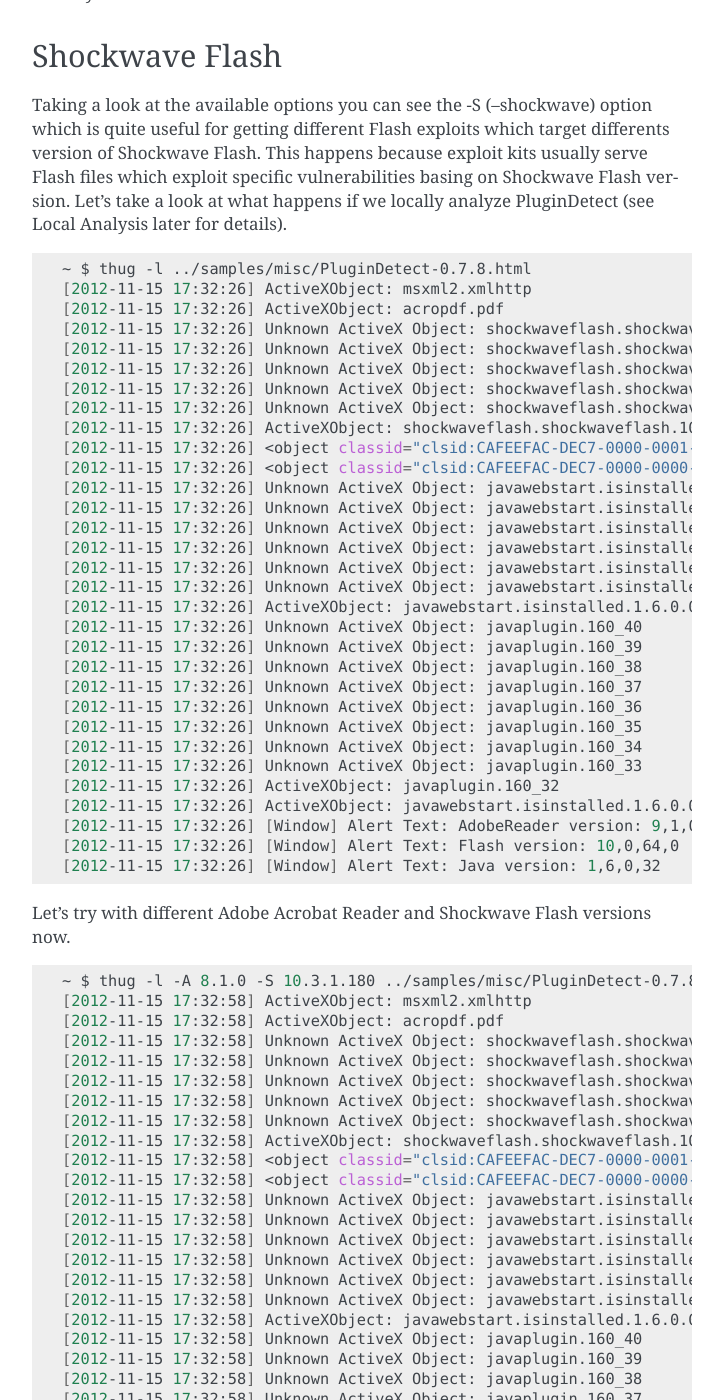
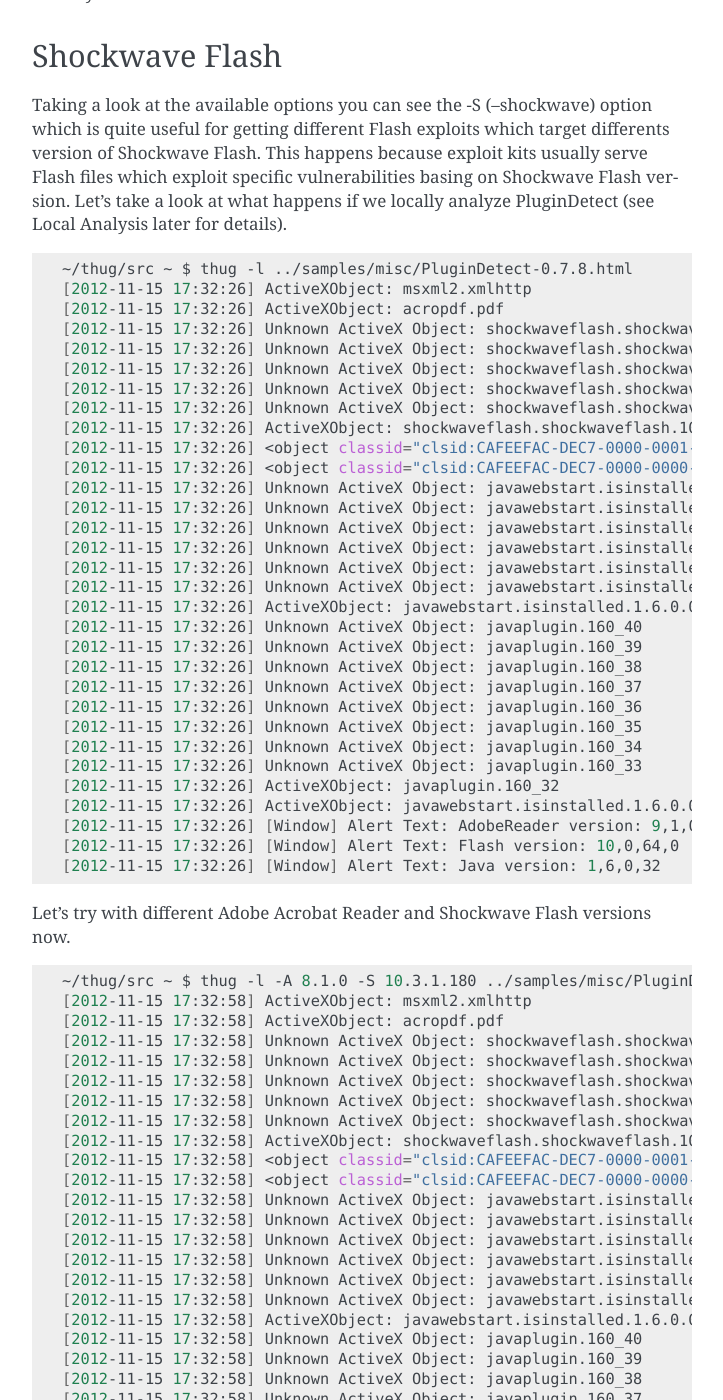
Before and after one commit to buffer/thug, a Sphinx documentation site: the page built from doc/source/usage.rst, in a window 1280 px wide and 1400 px high, scrolled down 9019 px. Shown: the whole window, without its empty margins (388-1111 px from the left). Built offline with Sphinx 7.4.7, drawn with Linux system fonts in a browser that asks for light colours; pages that are not in the unit, such as notebooks, are missing from menus.

Commit message:
Minor documentation changes

```diff
--- a/doc/source/usage.rst
+++ b/doc/source/usage.rst
@@ -477,7 +477,7 @@
 
 .. code-block:: sh
 
-        ~ $ thug -l ../samples/misc/PluginDetect-0.7.8.html
+        ~/thug/src ~ $ thug -l ../samples/misc/PluginDetect-0.7.8.html
         [2012-11-15 17:32:26] ActiveXObject: msxml2.xmlhttp
         [2012-11-15 17:32:26] ActiveXObject: acropdf.pdf
         [2012-11-15 17:32:26] Unknown ActiveX Object: shockwaveflash.shockwaveflash.15
@@ -514,7 +514,7 @@
 
 .. code-block:: sh
 
-        ~ $ thug -l -A 8.1.0 -S 10.3.1.180 ../samples/misc/PluginDetect-0.7.8.html
+        ~/thug/src ~ $ thug -l -A 8.1.0 -S 10.3.1.180 ../samples/misc/PluginDetect-0.7.8.html
         [2012-11-15 17:32:58] ActiveXObject: msxml2.xmlhttp
         [2012-11-15 17:32:58] ActiveXObject: acropdf.pdf
         [2012-11-15 17:32:58] Unknown ActiveX Object: shockwaveflash.shockwaveflash.15
@@ -556,7 +556,7 @@
 
 .. code-block:: sh
 
-        ~ $ thug -l ../samples/misc/PluginDetect-0.7.8.html
+        ~/thug/src ~ $ thug -l ../samples/misc/PluginDetect-0.7.8.html
         [2012-11-15 17:32:26] ActiveXObject: msxml2.xmlhttp
         [2012-11-15 17:32:26] ActiveXObject: acropdf.pdf
         [2012-11-15 17:32:26] Unknown ActiveX Object: shockwaveflash.shockwaveflash.15
@@ -592,7 +592,7 @@
 
 .. code-block:: sh
 
-        ~ $ thug -l -J 1.7.0.7 ../samples/misc/PluginDetect-0.7.8.html
+        ~/thug/src ~ $ thug -l -J 1.7.0.7 ../samples/misc/PluginDetect-0.7.8.html
         [2012-11-15 17:40:55] ActiveXObject: msxml2.xmlhttp
         [2012-11-15 17:40:56] ActiveXObject: acropdf.pdf
         [2012-11-15 17:40:56] Unknown ActiveX Object: shockwaveflash.shockwaveflash.15
```
